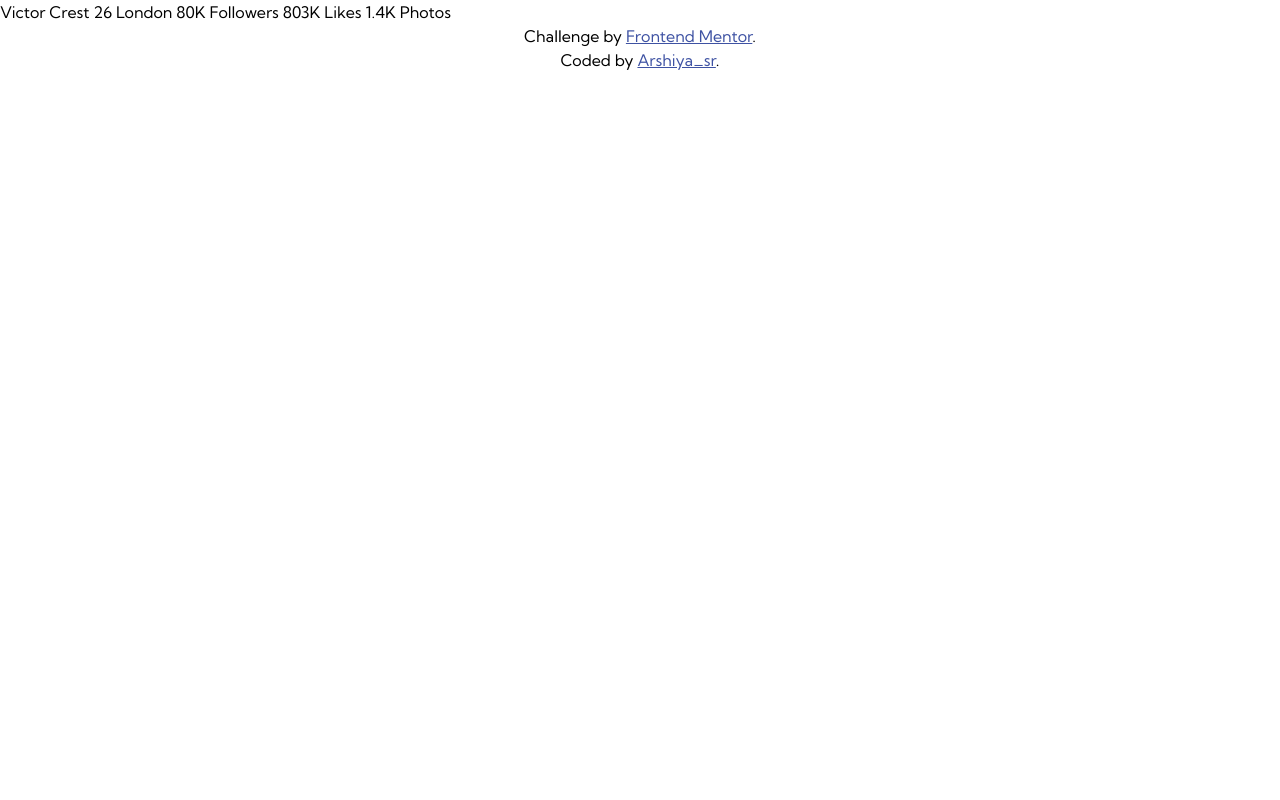
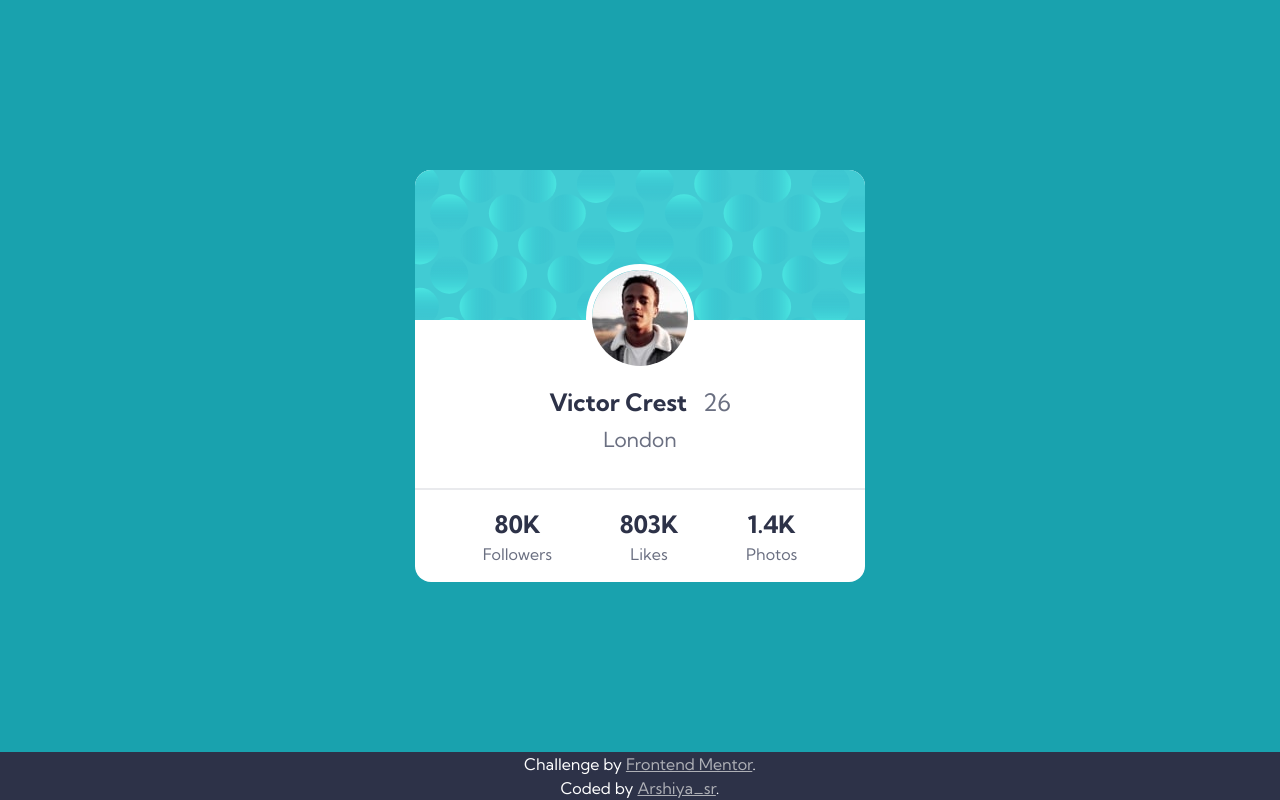
Before and after one commit to arshiya-sr/frontend-mentor-Profile-card-component-Project, a plain HTML site: page index.html in a window 1280 px wide. Drawn offline with Linux system fonts and the light colour scheme.

Commit message:
Card has been styled.
Feat:

- Main.
- Card stylings.
- Card image and top section.
- Card person info.
- Footer credits.

```diff
--- a/css/styles.css
+++ b/css/styles.css
@@ -1,14 +1,116 @@
-/* Header */
+/* Main */
 
+.main {
+    background-color: var(--Blue-600);
+    flex: 1;
+    display: flex;
+    flex-direction: column;
+    justify-content: center;
+    align-items: center;
+    position: relative;
+    overflow: hidden;
+}
 
+.top-ball {
+    position: absolute;
+    background: url('../images/bg-pattern-top.svg');
+    aspect-ratio: 1/1;
+    background-repeat: no-repeat;
+    background-size: cover;
+    width: 800px;
+    z-index: -1;
+    top: 10%;
+    left: 10%;
+}
+
+.card {
+    background-color: var(--White);
+    border-radius: var(--radius-lg);
+    width: clamp(320px, 320px + 15vw, 450px);
+}
+
+.card-top {
+    background: url('../images/bg-pattern-card.svg');
+    background-repeat: no-repeat;
+    background-size: cover;
+    height: 150px;
+    border-radius: var(--radius-lg) var(--radius-lg) 0 0;
+}
+
+.person-info {
+    display: flex;
+    flex-direction: column;
+    justify-content: center;
+    align-items: center;
+    position: relative;
+    padding-block-start: var(--space-xxl);
+    margin-block-end: var(--space-lg);
+}
+
+.person-image {
+    border-radius: var(--radius-circle);
+    border: 6px solid var(--White);
+    position: absolute;
+    bottom: calc(50% + var(--space-md));
+}
+
+.age-name {
+    display: flex;
+    align-items: center;
+    gap: var(--space-md);
+    margin-block-end: var(--space-xxs);
+}
+
+.person-name {
+    font-size: var(--fs-lg);
+    color: var(--Navy-950)
+}
+
+.person-age,
+.person-city {
+    color: var(--Gray-500);
+}
+
+.person-age {
+    font-size: var(--fs-lg);
+}
+
+.person-city {
+    font-size: var(--fs-md);
+}
+
+.card-stats {
+    display: flex;
+    justify-content: space-evenly;
+    padding: var(--space-md) 0;
+    border-top: 2px solid var(--Gray-100);
+}
+
+.stats {
+    display: flex;
+    flex-direction: column;
+    align-items: center;
+}
+
+.stat {
+    font-size: var(--fs-lg);
+    font-weight: var(--fw-bold);
+    color: var(--Navy-950);
+}
+
+.caption {
+    color: var(--Gray-500)
+}
 
 /* Footer */
 
 .footer {
     font-size: var(--fs-sm);
     text-align: center;
+    background-color: var(--Navy-950);
+    color: var(--White)
 }
 
 .credit {
-    color: hsl(228, 45%, 44%);
+    color: var(--White-light);
 }
--- a/index.html
+++ b/index.html
@@ -15,18 +15,44 @@
 </head>
 
 <body>
-  Victor Crest
-  26
-  London
+  <main class="main">
+    <div class="top-ball"></div>
+    <div class="bottom-ball"></div>
 
-  80K
-  Followers
+    <article class="card">
+      <div class="card-top"></div>
 
-  803K
-  Likes
+      <div class="person-info">
+        <img src="./images/image-victor.jpg" alt="" class="person-image">
 
-  1.4K
-  Photos
+        <div class="age-name">
+          <h1 class="person-name">Victor Crest</h1>
+          <p class="person-age">26</p>
+        </div>
+
+        <p class="person-city">London</p>
+      </div>
+
+      <div class="card-stats">
+        <div class="stats">
+          <span class="stat">80K</span>
+          <p class="caption">Followers</p>
+        </div>
+
+        <div class="stats">
+          <span class="stat">803K</span>
+          <p class="caption">Likes</p>
+        </div>
+
+        <div class="stats">
+          <span class="stat">1.4K</span>
+          <p class="caption">Photos</p>
+        </div>
+      </div>
+    </article>
+
+  </main>
+
   <footer class="footer">
     <p>Challenge by <a class="credit" rel="noopener noreferrer" target="_blank"
         href="https://www.frontendmentor.io?ref=challenge">Frontend Mentor</a>.</p>
```
